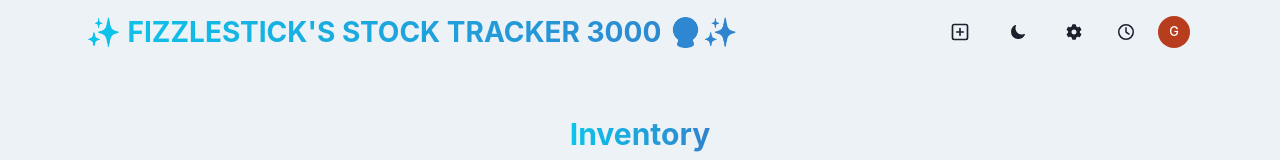
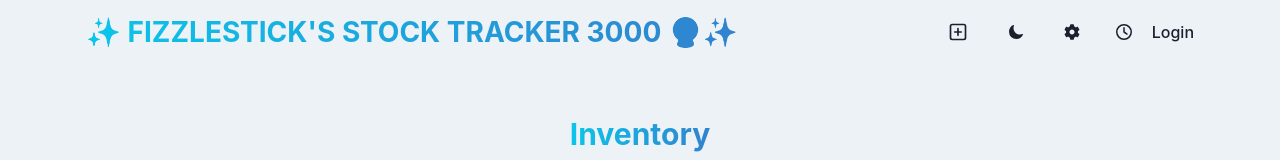
Before and after one commit to Peter-Pander/fizzlesticks-stock-tracker-3000, a React (Vite) app in the folder frontend/: page / in a window 1280 px wide. Shown: the top 160 px of the page. Built offline with nearby package versions, Linux system fonts and the light colour scheme; no server answers.

Commit message:
Change user icon in navbar

```diff
--- a/frontend/src/components/Navbar.jsx
+++ b/frontend/src/components/Navbar.jsx
@@ -19,7 +19,6 @@ import {
   useToast,
   IconButton,
   useColorModeValue,
-  Avatar,
   Link as ChakraLink,
 } from "@chakra-ui/react";
 import { Link, useNavigate } from "react-router-dom";
@@ -27,6 +26,7 @@ import { PlusSquareIcon, EditIcon } from "@chakra-ui/icons";
 import { IoMoon } from "react-icons/io5";
 import { LuSun } from "react-icons/lu";
 import { FaCog } from "react-icons/fa";
+import { FaUser } from "react-icons/fa";               // ← new import
 
 // Import your context & the ChangelogDropdown
 import { useInventorySettings } from "../context/InventorySettingsContext";
@@ -144,7 +144,6 @@ const Navbar = () => {
                   </VStack>
                 </MenuItem>
 
-
                 <MenuDivider />
 
                 {/* 2. Show low stock only */}
@@ -189,25 +188,23 @@ const Navbar = () => {
           {/* Changelog icon */}
           <ChangeLogDropdown />
 
-          {/* NEW: User avatar dropdown */}
+          {/* NEW: User icon or Login text */}
+          {user ? (
             <Menu>
               <MenuButton as={IconButton} variant="ghost">
-              <Avatar size="sm" name={user?.email || "Guest"} />
+                <FaUser />
               </MenuButton>
               <MenuList>
-              {user ? (
-                <>
                 <MenuItem isDisabled>{user.email}</MenuItem>
                 <MenuDivider />
                 <MenuItem onClick={handleLogout}>Logout</MenuItem>
-                </>
-              ) : (
-                <MenuItem as={ChakraLink} to="/login">
-                  Login
-                </MenuItem>
-              )}
               </MenuList>
             </Menu>
+          ) : (
+            <ChakraLink as={Link} to="/login" fontWeight="medium">
+              Login
+            </ChakraLink>
+          )}
         </HStack>
       </Flex>
     </Container>
```
Lines whose indentation alone changed are shown as unchanged.
